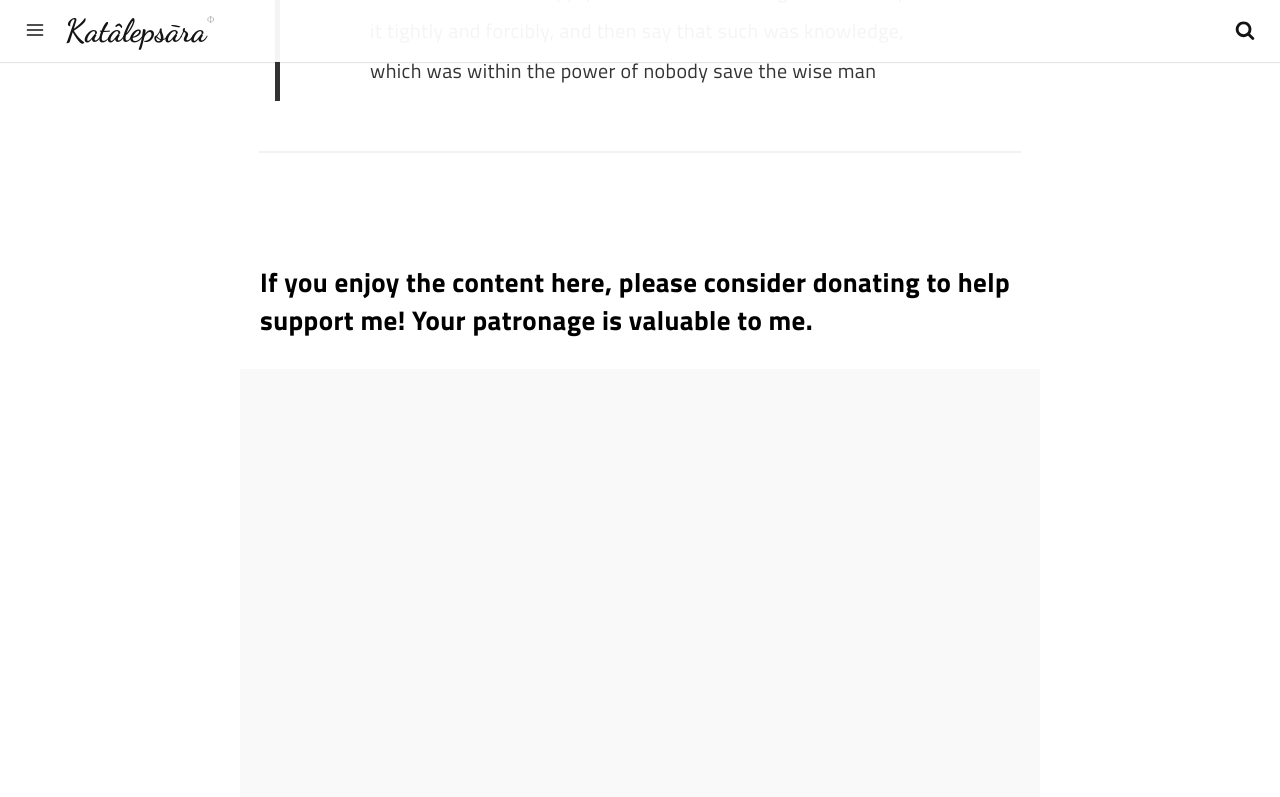
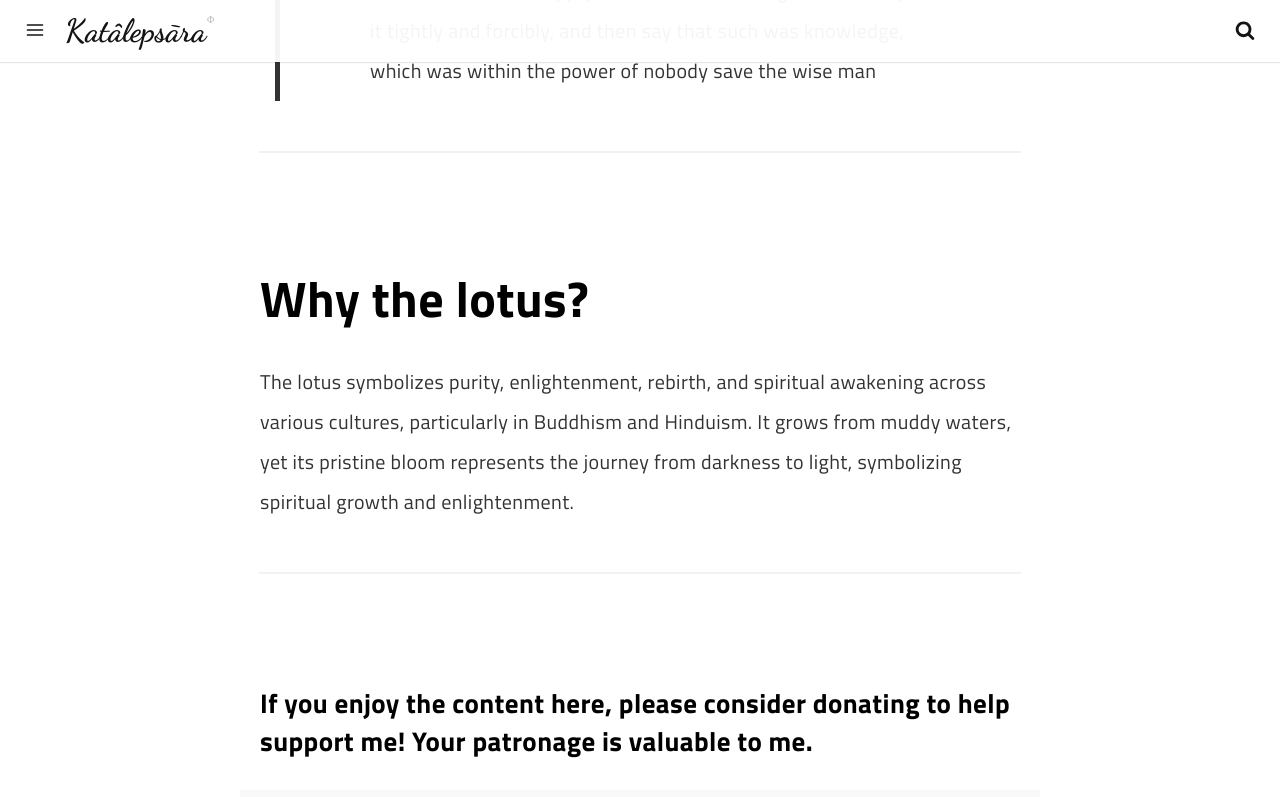
Before and after one commit to mmccoy-01/mmccoy-01.github.io, a Jekyll site: the page built from pages/about.md, in a window 1280 px wide and 900 px high, scrolled down 2745 px. Shown: the top 797 px of the window. Built offline with Jekyll 4.4.1, drawn with Linux system fonts in a browser that asks for light colours; a script that is not in the unit is left out.

Commit message:
Update about.md

```diff
--- a/pages/about.md
+++ b/pages/about.md
@@ -38,6 +38,11 @@ Cicero relates that Zeno would illustrate katalepsis as follows:
 > 4. but then he used to apply his left hand to his right fist and squeeze it tightly and forcibly, and then say that such was knowledge, which was within the power of nobody save the wise man
 
 ---
+# Why the lotus?
+
+The lotus symbolizes purity, enlightenment, rebirth, and spiritual awakening across various cultures, particularly in Buddhism and Hinduism. It grows from muddy waters, yet its pristine bloom represents the journey from darkness to light, symbolizing spiritual growth and enlightenment.
+
+---
 
 ### If you enjoy the content here, please consider donating to help support me! Your patronage is valuable to me.
 
```
